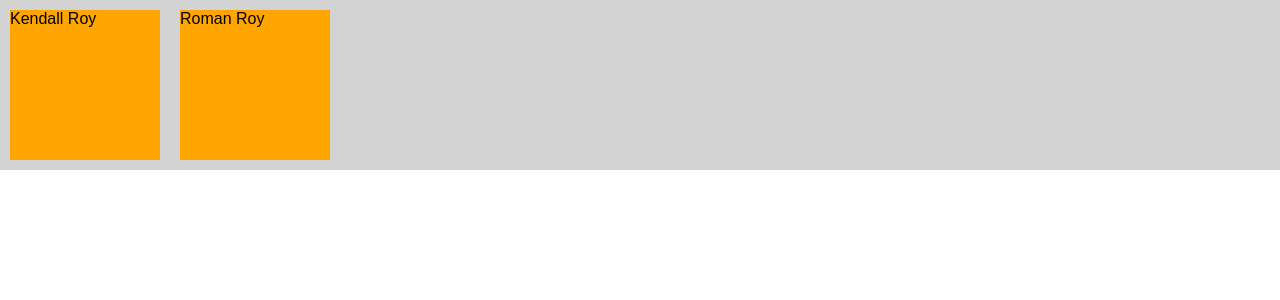
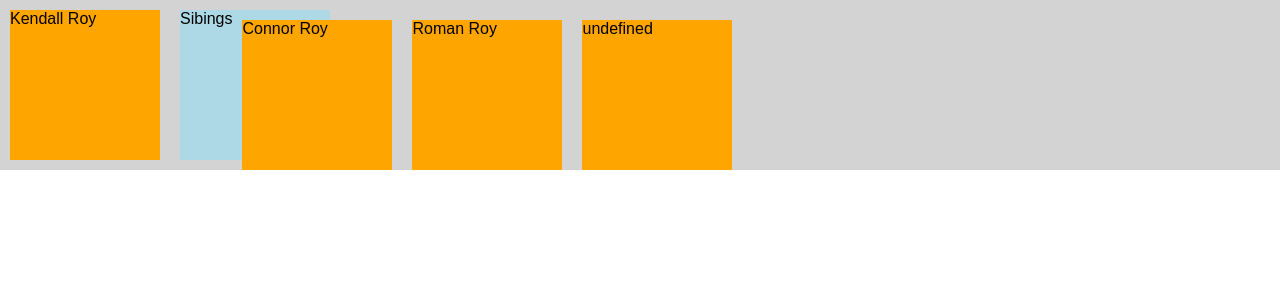
Before and after one commit to deanstein/family-tree, a Svelte app: page / in a window 1280 px wide. Shown: the top 300 px of the page. Built offline with nearby package versions, Linux system fonts and the light colour scheme.

Commit message:
Hooking things up

```diff
--- a/src/App.svelte
+++ b/src/App.svelte
@@ -1,7 +1,16 @@
 <script>
 	import familyTreeData from './stores/familyTreeData';
+
+  import { setActivePerson } from './logic/personManagement';
+
 	import PersonNode from './ui/PersonNode.svelte';
+  import PersonNodeGroup from './ui/PersonNodeGroup.svelte';
 	import Row from './ui/Row.svelte';
+
+  if ($familyTreeData.activePerson = {})
+  {
+    setActivePerson($familyTreeData.people[0])
+  }
 </script>
 
 <main>
@@ -12,9 +21,13 @@
 
 		<div id="siblings-spouses-row" class="siblings-spouses-row">
 			<Row>
-				{#each $familyTreeData.people as { person }, i}
-					<PersonNode personData={$familyTreeData.people[i]} />
-				{/each}
+        <PersonNode personData={$familyTreeData.activePerson}/>
+        <PersonNodeGroup personNodeGroupData={
+          {
+            groupName: 'Sibings',
+            groupMembers: $familyTreeData.activePerson.siblings
+          }
+        }/>
 			</Row>
 		</div>
 
--- /dev/null
+++ b/src/logic/personManagement.js
@@ -0,0 +1,64 @@
+import familyTreeData from "../stores/familyTreeData";
+
+export const setActivePerson = (person) => {
+    familyTreeData.update((currentValue) => {
+      return {
+        ...currentValue,
+        activePerson: person
+        }
+    })
+  }
+
+export const findPersonByName = (name, bAddIfNotFound) => {
+
+	let matchingPerson = {};
+
+	familyTreeData.subscribe((currentValue) => {
+		currentValue.people.forEach(person => {
+			if (name == person.name)
+			{
+				matchingPerson = person;
+			}
+		})
+
+		if (matchingPerson == undefined && bAddIfNotFound)
+		{
+			matchingPerson = currentValue.defaultPerson
+			matchingPerson.name = name
+			addPersonToKnownPeople(matchingPerson)
+		}
+
+
+	  })
+
+	  return matchingPerson;
+}
+
+export const addPersonToKnownPeople = (person) => {
+	familyTreeData.update((currentValue) => {
+        return {
+          ...currentValue,
+          people: [...currentValue.people, person]
+        }
+	})
+}
+
+const tryAddSibling = (person, siblingToAdd) => {
+
+    let bIsAlreadySibling = false;
+
+    person.siblings.forEach(person => {
+      if (person.name == siblingToAdd.name) {
+        bIsAlreadySibling = true;
+      }
+    })
+
+    if (!bIsAlreadySibling) {
+        familyTreeData.update((currentValue) => {
+        return {
+          ...currentValue,
+          people: [...currentValue.people, person]
+        }
+      })
+    }
+  }
--- a/src/stores/familyTreeData.js
+++ b/src/stores/familyTreeData.js
@@ -1,24 +1,43 @@
 import { writable } from 'svelte/store';
 
 const familyTreeData = {};
-
+const defaultPerson = {
+  name: 'John Doe',
+  bithdate: 'unspecified',
+  parents: [],
+  siblings: [],
+  activeSpouses: [],
+  exSpouses: []
+}
 const activePerson = {};
-
 const people = [
 	{
 		name: 'Kendall Roy',
 		bithdate: '3/15/1975',
 		parents: ['Logan Roy', 'Carolne Collingwood'],
-		siblings: ['Connor Roy', 'Roman Roy', 'Siobhan Roy']
+		siblings: ['Connor Roy', 'Roman Roy', 'Siobhan Roy'],
+    activeSpouses: ['Naomi Pierce'],
+    exSpouses: ['Rava Roy']
 	},
 	{
 		name: 'Roman Roy',
 		bithdate: '3/15/1975',
 		parents: ['Logan Roy', 'Carolne Collingwood'],
-		siblings: ['Connor Roy', 'Kendall Roy', 'Siobhan Roy']
-	}
+		siblings: ['Connor Roy', 'Kendall Roy', 'Siobhan Roy'],
+    activeSpouses: [],
+    exSpouses: ['Tabitha LNU']
+	},
+  {
+    name: 'Connor Roy',
+		bithdate: '8/10/1968',
+		parents: ['Logan Roy', 'FNU LNU'],
+		siblings: ['Kendall Roy', 'Roman Roy', 'Siobhan Roy'],
+    activeSpouses: ['Willa LNU'],
+    exSpouses: []
+	},
 ];
 
+familyTreeData['defaultPerson'] = defaultPerson;
 familyTreeData['activePerson'] = activePerson;
 familyTreeData['people'] = people;
 
--- a/src/ui/PersonNode.svelte
+++ b/src/ui/PersonNode.svelte
@@ -1,5 +1,7 @@
 <script>
-	export let personData = undefined;
+	export let personData;
+
+  console.log(personData)
 </script>
 
 <main>
--- a/src/ui/PersonNodeGroup.svelte
+++ b/src/ui/PersonNodeGroup.svelte
@@ -1,17 +1,33 @@
 <script>
-	import familyTreeData from '.././stores/familyTreeData';
+	import PersonNode from './PersonNode.svelte';
+	import { findPersonByName } from "../logic/personManagement";
+	export let personNodeGroupData;
+
+	// convert a name to a person if necessary
+	for (let i = 0; i < personNodeGroupData.groupMembers.length; i++) {
+		if (personNodeGroupData.groupMembers[i] && typeof personNodeGroupData.groupMembers[i] === 'string' && personNodeGroupData.groupMembers[i].constructor === String) {
+
+			personNodeGroupData.groupMembers[i] = findPersonByName(personNodeGroupData.groupMembers[i], true)
+
+		}
+	}
+
 </script>
 
 <main>
-	<div id="person-node" class="person-node">
-		{$familyTreeData.people}
+	<div id="person-node-group" class="person-node-group">
+		{personNodeGroupData.groupName}
+		{#each personNodeGroupData.groupMembers as { person }, i}
+			<PersonNode personData={personNodeGroupData.groupMembers[i]} />
+		{/each}
 	</div>
 </main>
 
 <style>
-	.person-node {
+	.person-node-group {
+		display: flex;
 		margin: 10px;
-		background-color: orange;
+		background-color: lightblue;
 		height: 150px;
 		width: 150px;
 	}
```
